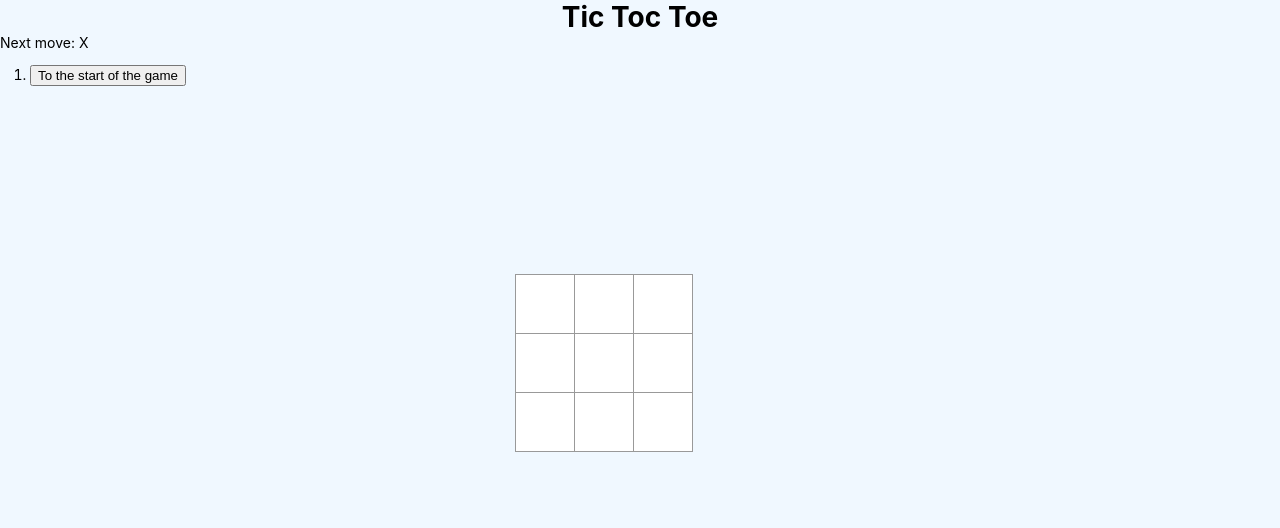
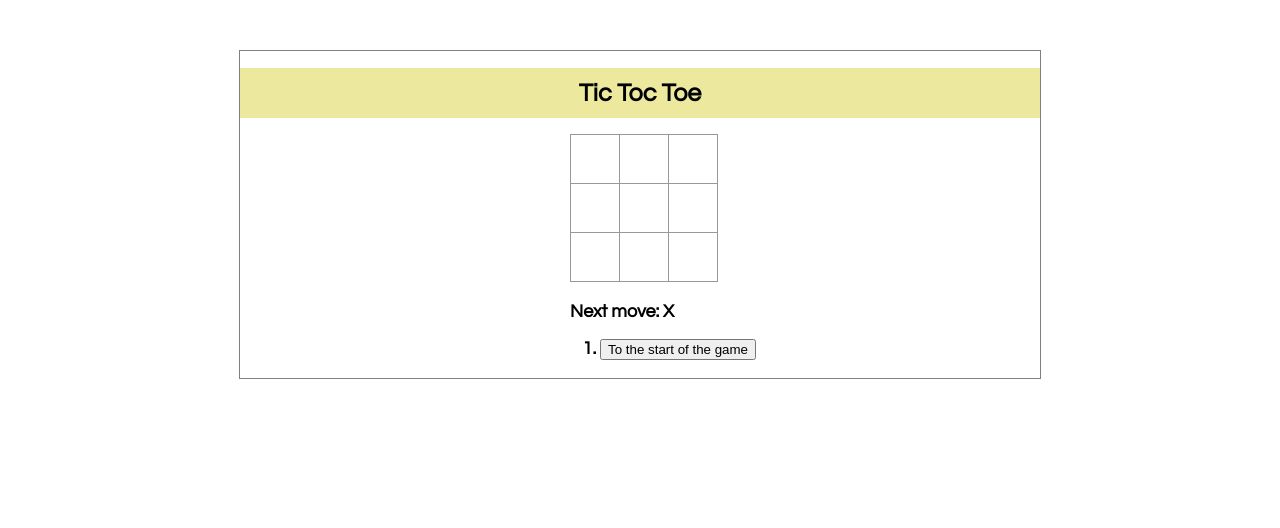
Before and after one commit to DygelnyyKirill/Game-Tic-Tac-Toe, a React app: page / in a window 1280 px wide. Built offline with nearby package versions, Linux system fonts and the light colour scheme.

Commit message:
css styles TicTacToe

```diff
--- a/src/Board.js
+++ b/src/Board.js
@@ -12,7 +12,7 @@ class Board extends React.Component {
 
     render() {
         return (
-            <div>
+            <div className = "board-game">
                 <div className="board-row">
                     {this.renderSquare(0)}
                     {this.renderSquare(1)}
--- a/src/index.css
+++ b/src/index.css
@@ -1,19 +1,8 @@
+
 body {
+    padding: 30px;
     font: 14px "Century Gothic", Futura, sans-serif;
     margin: 20px;
-    margin: 0;
-    font-family: -apple-system, BlinkMacSystemFont, 'Segoe UI', 'Roboto', 'Oxygen',
-      'Ubuntu', 'Cantarell', 'Fira Sans', 'Droid Sans', 'Helvetica Neue',
-      sans-serif;
-    -webkit-font-smoothing: antialiased;
-    -moz-osx-font-smoothing: grayscale;
-    background-color: aliceblue;
-}
-
-.head {
-    justify-content: center;
-    text-align: center;
-    margin: 0px;
 }
 
 ol, ul {
@@ -37,12 +26,12 @@ ol, ul {
     font-size: 24px;
     font-weight: bold;
     line-height: 34px;
-    height: 60px;
+    height: 50px;
     margin-right: -1px;
     margin-top: -1px;
     padding: 0;
     text-align: center;
-    width: 60px;
+    width: 50px;
 }
 
 .square:focus {
@@ -54,33 +43,27 @@ ol, ul {
 }
 
 .game {
-    width: 100%;
-    height: 100%;
-    position: absolute;
-    top: 0;
-    left: 0;
-    overflow: auto;
-    /* display: flex;
-    flex-direction: row; */
+   border: 0.5px solid gray;
+   max-width: 800px;
+   margin: 0px auto;
+}
+h1 {
+    background-color: #ece89d;
+    line-height: 50px;
+    font-size: 25px;
+    font-weight: 700;
+    text-align: center;
 }
 
 .game-board {
-    width: 250px;
-    height: 250px;
-    position: absolute;
-    top: 0;
-    right: 0;
-    bottom: 0;
-    left: 0;
-    margin: auto;
-
+    margin-left: 330px;
 }
 
+
 .game-info {
-    top: 0;
-    right: 0;
-    bottom: 100px;
-    margin: auto;
-    justify-content: center;
-
+    /* background-color: #5e5373; */
+    font-size: 18px;
+    font-weight: 700;
+    margin-left: 330px;
+    margin-top: 20px;
 }
```
